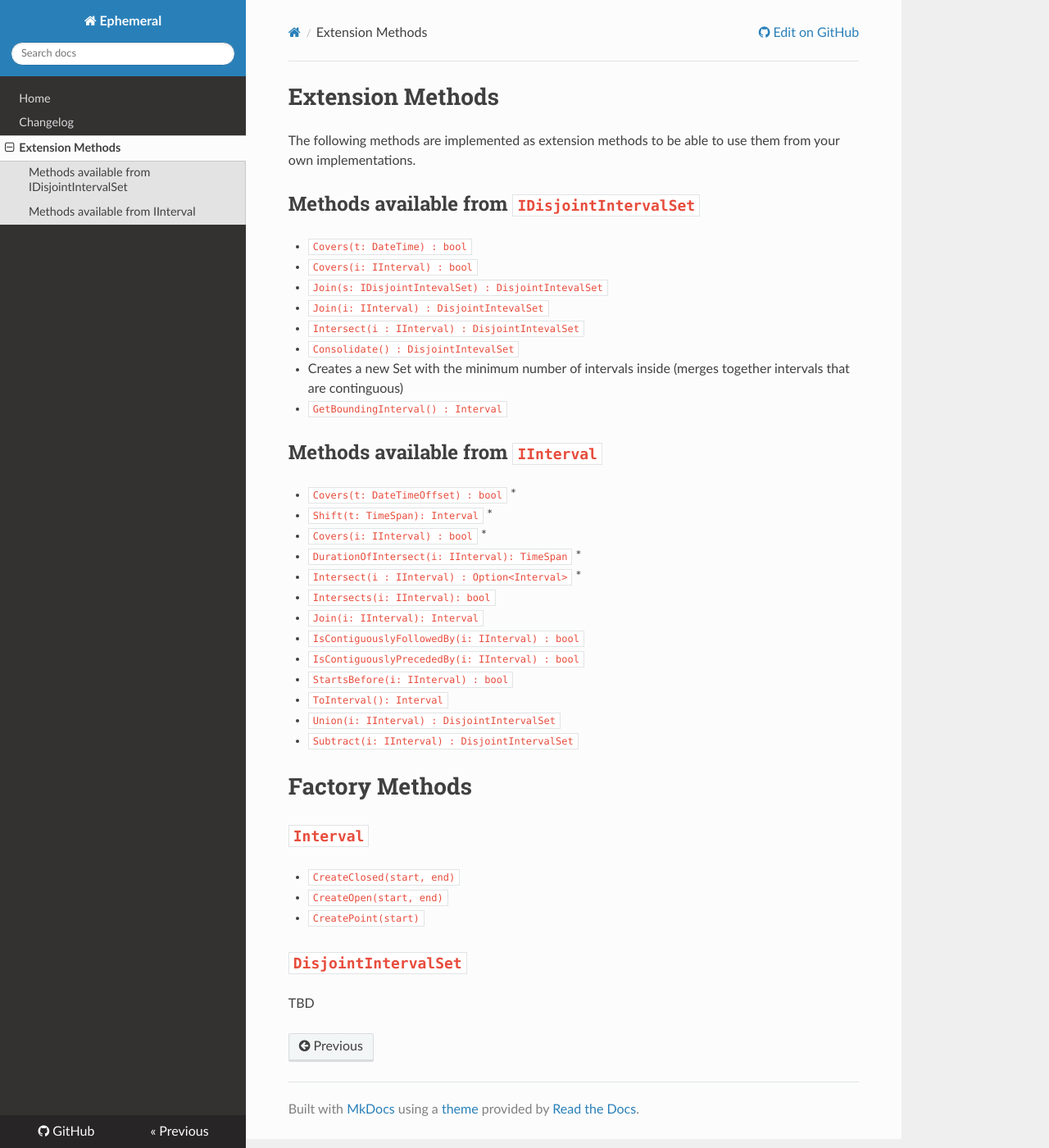
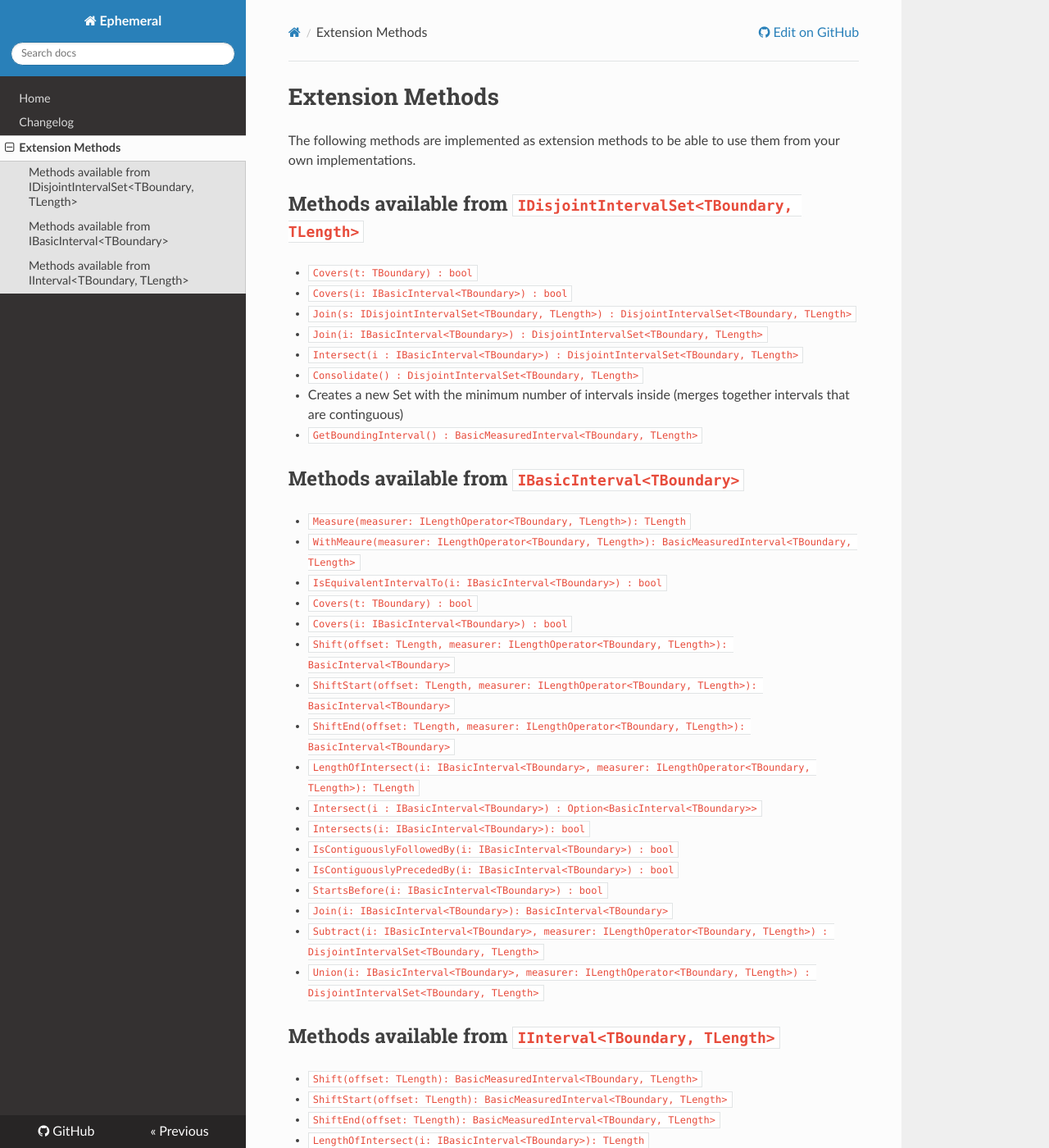
Before and after one commit to marsop/ephemeral, an MkDocs documentation site: the page built from docs/methods.md, in a window 1280 px wide and 1400 px high. Shown: the whole window at 82% size. Built offline with MkDocs 1.6.1, drawn with Linux system fonts in a browser that asks for light colours; nearby versions of some CDN libraries; some of the changed text lies outside the part shown.

```diff
--- a/docs/methods.md
+++ b/docs/methods.md
@@ -2,41 +2,54 @@
 
 The following methods are implemented as extension methods to be able to use them from your own implementations.
 
-## Methods available from `IDisjointIntervalSet`
+## Methods available from `IDisjointIntervalSet<TBoundary, TLength>`
 
-- `Covers(t: DateTime) : bool`
-- `Covers(i: IInterval) : bool`
-- `Join(s: IDisjointIntevalSet) : DisjointIntevalSet`
-- `Join(i: IInterval) : DisjointIntevalSet`
-- `Intersect(i : IInterval) : DisjointIntevalSet`
-- `Consolidate() : DisjointIntevalSet`
+- `Covers(t: TBoundary) : bool`
+- `Covers(i: IBasicInterval<TBoundary>) : bool`
+- `Join(s: IDisjointIntervalSet<TBoundary, TLength>) : DisjointIntervalSet<TBoundary, TLength>`
+- `Join(i: IBasicInterval<TBoundary>) : DisjointIntervalSet<TBoundary, TLength>`
+- `Intersect(i : IBasicInterval<TBoundary>) : DisjointIntervalSet<TBoundary, TLength>`
+- `Consolidate() : DisjointIntervalSet<TBoundary, TLength>`
   - Creates a new Set with the minimum number of intervals inside (merges together intervals that are continguous)
-- `GetBoundingInterval() : Interval`
+- `GetBoundingInterval() : BasicMeasuredInterval<TBoundary, TLength>`
 
-## Methods available from `IInterval`
+## Methods available from `IBasicInterval<TBoundary>`
 
-- `Covers(t: DateTimeOffset) : bool` *
-- `Shift(t: TimeSpan): Interval` *
-- `Covers(i: IInterval) : bool` *
-- `DurationOfIntersect(i: IInterval): TimeSpan` *
-- `Intersect(i : IInterval) : Option<Interval>` *
-- `Intersects(i: IInterval): bool`
-- `Join(i: IInterval): Interval`
-- `IsContiguouslyFollowedBy(i: IInterval) : bool`
-- `IsContiguouslyPrecededBy(i: IInterval) : bool`
-- `StartsBefore(i: IInterval) : bool`
-- `ToInterval(): Interval`
-- `Union(i: IInterval) : DisjointIntervalSet`
-- `Subtract(i: IInterval) : DisjointIntervalSet`
+- `Measure(measurer: ILengthOperator<TBoundary, TLength>): TLength`
+- `WithMeaure(measurer: ILengthOperator<TBoundary, TLength>): BasicMeasuredInterval<TBoundary, TLength>`
+- `IsEquivalentIntervalTo(i: IBasicInterval<TBoundary>) : bool`
+- `Covers(t: TBoundary) : bool`
+- `Covers(i: IBasicInterval<TBoundary>) : bool`
+- `Shift(offset: TLength, measurer: ILengthOperator<TBoundary, TLength>): BasicInterval<TBoundary>`
+- `ShiftStart(offset: TLength, measurer: ILengthOperator<TBoundary, TLength>): BasicInterval<TBoundary>`
+- `ShiftEnd(offset: TLength, measurer: ILengthOperator<TBoundary, TLength>): BasicInterval<TBoundary>`
+- `LengthOfIntersect(i: IBasicInterval<TBoundary>, measurer: ILengthOperator<TBoundary, TLength>): TLength`
+- `Intersect(i : IBasicInterval<TBoundary>) : Option<BasicInterval<TBoundary>>`
+- `Intersects(i: IBasicInterval<TBoundary>): bool`
+- `IsContiguouslyFollowedBy(i: IBasicInterval<TBoundary>) : bool`
+- `IsContiguouslyPrecededBy(i: IBasicInterval<TBoundary>) : bool`
+- `StartsBefore(i: IBasicInterval<TBoundary>) : bool`
+- `Join(i: IBasicInterval<TBoundary>): BasicInterval<TBoundary>`
+- `Subtract(i: IBasicInterval<TBoundary>, measurer: ILengthOperator<TBoundary, TLength>) : DisjointIntervalSet<TBoundary, TLength>`
+- `Union(i: IBasicInterval<TBoundary>, measurer: ILengthOperator<TBoundary, TLength>) : DisjointIntervalSet<TBoundary, TLength>`
+
+## Methods available from `IInterval<TBoundary, TLength>`
+
+- `Shift(offset: TLength): BasicMeasuredInterval<TBoundary, TLength>`
+- `ShiftStart(offset: TLength): BasicMeasuredInterval<TBoundary, TLength>`
+- `ShiftEnd(offset: TLength): BasicMeasuredInterval<TBoundary, TLength>`
+- `LengthOfIntersect(i: IBasicInterval<TBoundary>): TLength`
+- `Subtract(i: IBasicInterval<TBoundary>) : DisjointIntervalSet<TBoundary, TLength>`
+- `ToIntervalSet() : DisjointIntervalSet<TBoundary, TLength>`
 
 # Factory Methods
 
-## `Interval`
+## Utility classes (`DateTimeOffsetInterval`, `IntInterval`, `DoubleInterval`, etc.)
 
 - `CreateClosed(start, end)`
 - `CreateOpen(start, end)`
 - `CreatePoint(start)`
 
-## `DisjointIntervalSet`
+## `DisjointIntervalSet<TBoundary, TLength>`
 
 TBD
```
Also changed, not shown: README.md (+37 -15 lines), docs/changes-v1.md (added, +14 -0 lines), docs/changes-v2.md (deleted, +0 -13 lines), docs/index.md (+35 -13 lines).
